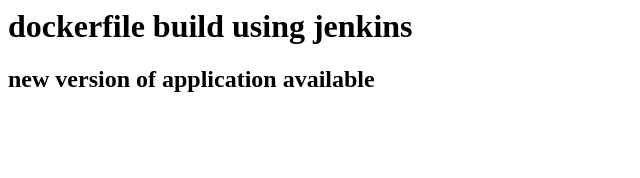
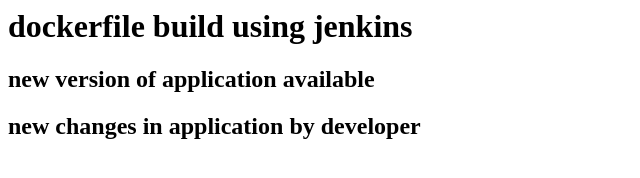
Before and after one commit to networknuts/jenkins-dockerfile-build, a plain HTML site: page index.html in a window 1280 px wide. Shown: the whole page, without its empty margins (0-640 px from the left). Drawn offline with Linux system fonts and the light colour scheme.

Commit message:
index.html changed

```diff
--- a/index.html
+++ b/index.html
@@ -1,2 +1,3 @@
 <h1>dockerfile build using jenkins</h1>
 <h2>new version of application available</h2>
+<h2>new changes in application by developer</h2>
```
